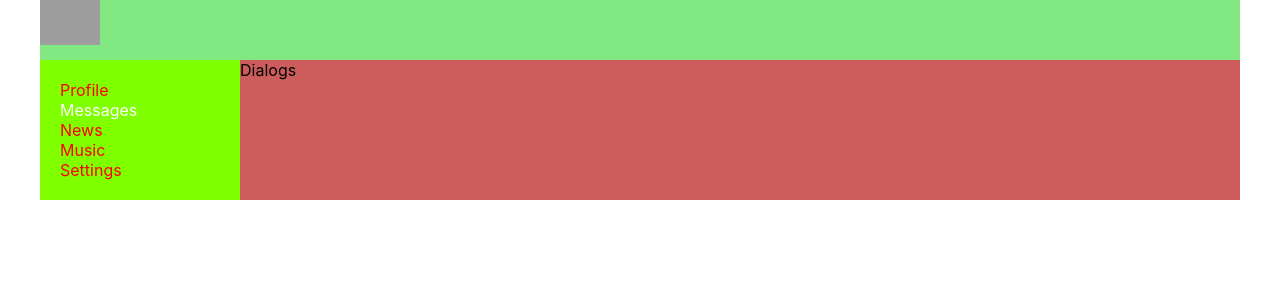
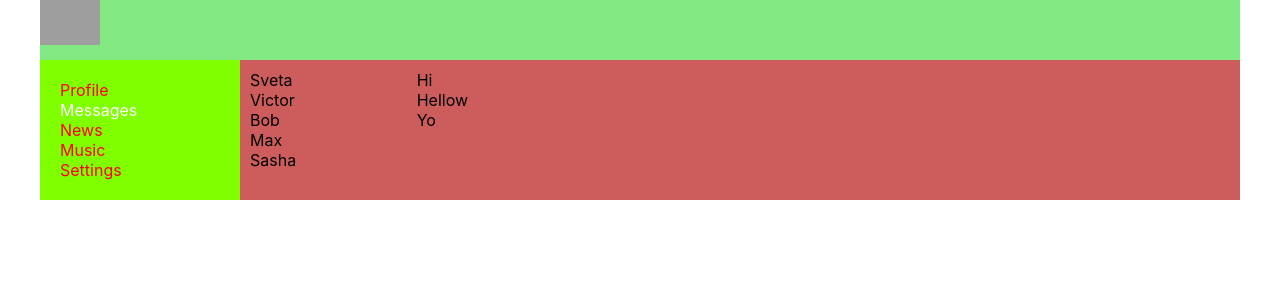
Before and after one commit to MaksimLuzhynski/NewSocialNetwork, a React (Create React App) app: page /dialogs in a window 1280 px wide. Shown: the top 300 px of the page. Built offline with nearby package versions, Linux system fonts and the light colour scheme; grey boxes are pictures that could not be loaded.

Commit message:
21 (page Messages)

```diff
--- a/src/components/Dialogs/Dialogs.jsx
+++ b/src/components/Dialogs/Dialogs.jsx
@@ -2,8 +2,19 @@ import classes from './Dialogs.module.css';
 
 export const Dialogs = () => {
     return (
-        <div>
-            Dialogs
+        <div className={classes.dialogs}>
+            <div className={classes.dialogsItems}>
+                <div className={classes.dialog}>Sveta</div>
+                <div className={classes.dialog}>Victor</div>
+                <div className={classes.dialog}>Bob</div>
+                <div className={classes.dialog}>Max</div>
+                <div className={classes.dialog}>Sasha</div>
+            </div>
+            <div className={classes.messages}>
+                <div className={classes.message}>Hi</div>
+                <div className={classes.message}>Hellow</div>
+                <div className={classes.message}>Yo</div>
+            </div>
         </div>
     )
 }
--- a/src/components/Dialogs/Dialogs.module.css
+++ b/src/components/Dialogs/Dialogs.module.css
@@ -0,0 +1,12 @@
+.dialogs {
+    display              : grid;
+    grid-template-columns: 2fr 10fr;
+}
+
+.dialogsItems {
+    padding: 10px;
+}
+
+.messages{
+    padding: 10px;
+}
```
